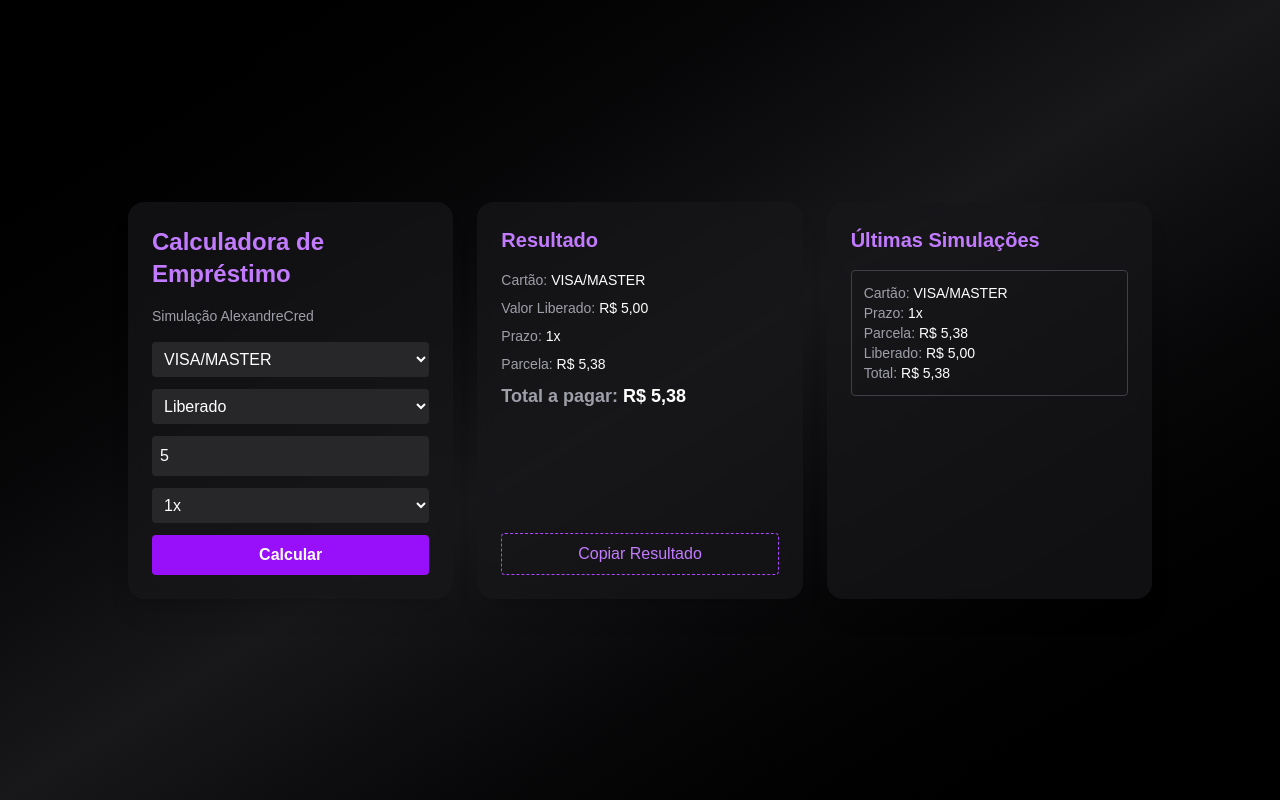
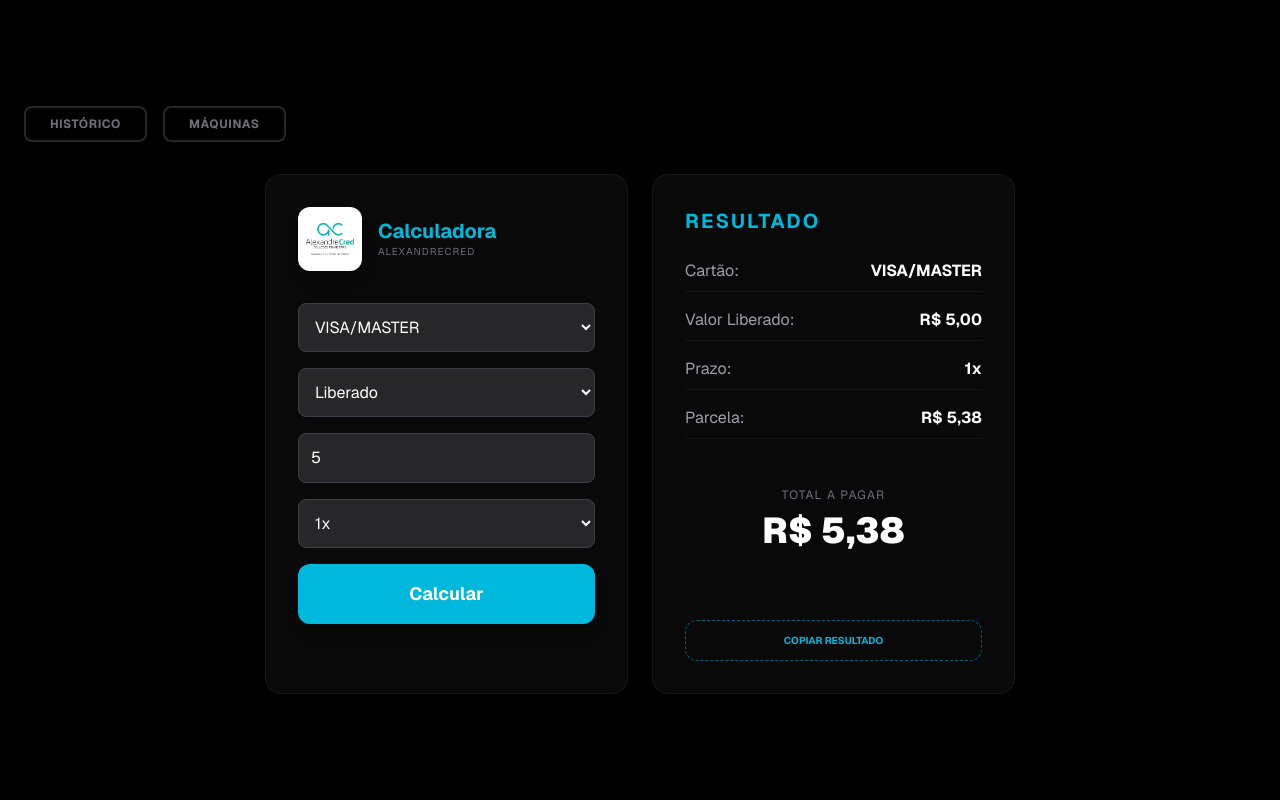
Before and after one commit to joseanttonnii/calculadora-emprestimo, a Next.js app: page / in a window 1280 px wide. Both pictures are taken after typing "5" into the empty fields and a click on the button "Calcular". Built offline with nearby package versions, Linux system fonts and the light colour scheme.

Commit message:
update botoes e maquinas

```diff
--- a/app/page.tsx
+++ b/app/page.tsx
@@ -6,15 +6,14 @@ import { useState } from "react";
 const formatar = (v: number) =>
   new Intl.NumberFormat("pt-BR", { minimumFractionDigits: 2, maximumFractionDigits: 2 }).format(v);
 
-// Taxas de empréstimo
 const taxas = {
   tipo1: {
-    liberado: { 0:4,1:7.5,2:8.25,3:8.75,4:9.5,5:9.99,6:10.75,7:11.25,8:11.75,9:12.25,10:12.99,11:13.75,12:14.49,13:16.5,14:17,15:17.49,16:18,17:19,18:19.99,19:22,20:24,21:24.99 },
-    limite: {0:3.846153846153846,1:6.976744186046512,2:7.621329626546681,3:8.045977011494253,4:8.675799086757991,5:9.082644785889626,6:9.706546275395034,7:10.112359550561798,8:10.511882998171846,9:10.889021224513619,10:11.402070064686851,11:12.087912087912088,12:12.808771168579914,13:14.163090128755365,14:14.52991452991453,15:14.892752574687633,16:15.254237288135593,17:15.966386554621849,18:16.663888657388115,19:18.032786885245903,20:19.35483870967742,21:19.993599487959037}
+    liberado: { 0: 4, 1: 7.5, 2: 8.25, 3: 8.75, 4: 9.5, 5: 9.99, 6: 10.75, 7: 11.25, 8: 11.75, 9: 12.25, 10: 12.99, 11: 13.75, 12: 14.49, 13: 16.5, 14: 17, 15: 17.49, 16: 18, 17: 19, 18: 19.99, 19: 22, 20: 24, 21: 24.99 },
+    limite: { 0: 3.846153846153846, 1: 6.976744186046512, 2: 7.621329626546681, 3: 8.045977011494253, 4: 8.675799086757991, 5: 9.082644785889626, 6: 9.706546275395034, 7: 10.112359550561798, 8: 10.511882998171846, 9: 10.91314031180400890868596882, 10: 11.49650411549694645543853447, 11: 12.087912087912088, 12: 12.65608350065503524301249013, 13: 14.163090128755365, 14: 14.52991452991453, 15: 14.88573495616656902723593583, 16: 15.254237288135593, 17: 15.966386554621849, 18: 16.65972164347028919076589716, 19: 18.032786885245903, 20: 19.35483870967742, 21: 19.993599487959037 }
   },
   tipo2: {
-    liberado: { 0:5,1:8,2:9,3:10,4:10.5,5:11.5,6:12.5,7:13,8:14,9:14.5,10:14.99,11:15.75,12:16.75,13:17.5,14:17.75,15:20.5,16:21,17:21.5,18:24.75,19:27.99,20:28.99,21:29.99 },
-    limite: {0:4.761904761904762,1:7.407407407407407,2:8.256880733944954,3:9.090909090909091,4:9.502262443438914,5:10.31390134529148,6:11.11111111111111,7:11.504424778761062,8:12.280701754385965,9:12.663755458515284,10:13.035916166623185,11:13.606911447084233,12:14.346938775510204,13:14.893617021276596,14:15.074324324324324,15:17.012448132780083,16:17.355371900826446,17:17.763280462184874,18:19.83974949759904,19:21.868858915108658,20:22.472322136923564,21:23.071978444188446}
+    liberado: { 0: 5, 1: 8, 2: 9, 3: 10, 4: 10.5, 5: 11.5, 6: 12.5, 7: 13, 8: 14, 9: 14.5, 10: 14.99, 11: 15.75, 12: 16.75, 13: 17.5, 14: 17.75, 15: 20.5, 16: 21, 17: 21.5, 18: 24.75, 19: 27.99, 20: 28.99, 21: 29.99 },
+    limite: { 0: 4.761904761904762, 1: 7.407407407407407, 2: 8.256880733944954, 3: 9.090909090909091, 4: 9.502262443438914, 5: 10.31390134529148, 6: 11.11111111111111, 7: 11.504424778761062, 8: 12.280701754385965, 9: 12.663755458515284, 10: 13.035916166623185, 11: 13.606911447084233, 12: 14.346938775510204, 13: 14.893617021276596, 14: 15.074324324324324, 15: 17.012448132780083, 16: 17.355371900826446, 17: 17.763280462184874, 18: 19.83967935871743486973947896, 19: 21.868858915108658, 20: 22.472322136923564, 21: 23.071978444188445955042772675 }
   }
 } as const;
 
@@ -28,184 +27,222 @@ interface Resultado {
   parcela: number | null;
 }
 
-// ====== HISTÓRICO ======
 interface HistoricoItem {
   tipo: Tipo;
   parcelas: number;
   resultado: Resultado;
 }
 
-// Função de cálculo
-function calcular({ tipo, opcao, valor, parcelas }: { tipo: Tipo, opcao: Opcao, valor: number, parcelas: number }): Resultado {
-  const maxParcelas = Object.keys(taxas[tipo][opcao]).length - 1;
-  const parcelasVal = Math.min(parcelas, maxParcelas) as Parcelas;
-
-  const taxa = taxas[tipo][opcao][parcelasVal] / 100;
-
-  let valorLiberado: number;
-  let totalPagar: number;
-
-  if (opcao === "liberado") {
-    valorLiberado = valor;
-    totalPagar = valor + valor * taxa;
-  } else {
-    valorLiberado = valor - valor * taxa;
-    totalPagar = valor;
-  }
-
-  const parcela = parcelasVal > 0 ? totalPagar / parcelasVal : null;
-
-  return { valorLiberado, totalPagar, parcela };
-}
-
-// Função para copiar texto
-function copiarTexto(texto: string) {
-  if (navigator.clipboard && window.isSecureContext) {
-    navigator.clipboard.writeText(texto).then(() => alert("Resultado copiado!")).catch(() => fallbackCopy(texto));
-  } else {
-    fallbackCopy(texto);
-  }
-}
-
-function fallbackCopy(texto: string) {
-  const textarea = document.createElement("textarea");
-  textarea.value = texto;
-  textarea.style.position = "fixed";
-  textarea.style.opacity = "0";
-  document.body.appendChild(textarea);
-  textarea.focus();
-  textarea.select();
-  try { document.execCommand("copy"); alert("Resultado copiado!"); }
-  catch { alert("Não foi possível copiar o resultado."); }
-  document.body.removeChild(textarea);
-}
-
-// Componente principal
 export default function Calculadora() {
   const [tipo, setTipo] = useState<Tipo>("tipo1");
   const [opcao, setOpcao] = useState<Opcao>("liberado");
   const [valor, setValor] = useState<string>("");
   const [parcelas, setParcelas] = useState<number>(1);
   const [res, setRes] = useState<Resultado | null>(null);
+  const [historico, setHistorico] = useState<HistoricoItem[]>([]);
+  const [mostrarHistorico, setMostrarHistorico] = useState(false);
+  const [mostrarMaquinas, setMostrarMaquinas] = useState(false);
 
-  // ====== HISTÓRICO ======
-  const [historico, setHistorico] = useState<HistoricoItem[]>([]);
+  // LOGICA DAS MAQUINAS ATUALIZADA
+  const checarMaquina = (t: Tipo, p: number) => {
+    const m1 = t === "tipo1" && p <= 8; // Pag Bank: VISA/MASTER 0-8x
+    const m2 = t === "tipo1" && p >= 9 && p <= 12; // Infinity: VISA/MASTER 9-12x
+    const m3 = (t === "tipo1" && p >= 13) || (t === "tipo2" && p >= 5); // Rede: VISA 13-21x / ELO 5-21x
+    const m4 = t === "tipo2" && p <= 4; // Mercado Pago: ELO 0-4x
+    return { m1, m2, m3, m4 };
+  };
 
-  const handleCalcular = () => {
-    const numValor = Number(valor);
-    if (isNaN(numValor) || numValor <= 0) { alert("Digite um valor válido"); return; }
+  const status = checarMaquina(tipo, parcelas);
+  const isM1 = res && status.m1;
+  const isM2 = res && status.m2;
+  const isM3 = res && status.m3;
+  const isM4 = res && status.m4;
 
-    const resultado = calcular({ tipo, opcao, valor: numValor, parcelas });
-    setRes(resultado);
-
-    setHistorico(prev => {
-      const novo = [{ tipo, parcelas, resultado }, ...prev];
-      return novo.slice(0, 3);
-    });
+  const getMaquinaRecomendada = (t: Tipo, p: number) => {
+    const s = checarMaquina(t, p);
+    if (s.m1) return "Pag Bank";
+    if (s.m2) return "Infinity";
+    if (s.m3) return "Rede";
+    if (s.m4) return "Mercado Pago";
+    return "N/A";
   };
 
   const handleCopiar = () => {
     if (!res) return;
+    const texto = `=====AlexandreCred=====\n\nCartão: ${tipo === "tipo1" ? "VISA/MASTER" : "ELO/HIPER"}\nValor Liberado: R$ ${formatar(res.valorLiberado)}\nPrazo: ${parcelas}x\nParcela: R$ ${res.parcela ? formatar(res.parcela) : '-'}\nTotal a pagar: R$ ${formatar(res.totalPagar)}`;
 
-    const tipoCartao = tipo === "tipo1" ? "VISA/MASTER" : "ELO/HIPER";
-
-    const texto = `
-=====AlexandreCred=====
-
-Cartão: ${tipoCartao}
-Valor Liberado: R$ ${formatar(res.valorLiberado)}
-Prazo: ${parcelas > 0 ? `${parcelas}x` : '-'}
-Parcela: R$ ${res.parcela !== null ? formatar(res.parcela) : '-'}
-Total a pagar: R$ ${formatar(res.totalPagar)}
-    `;
-    copiarTexto(texto.trim());
+    if (navigator.clipboard && window.isSecureContext) {
+      navigator.clipboard.writeText(texto).then(() => alert("Copiado!")).catch(() => alert("Erro ao copiar"));
+    } else {
+      const textArea = document.createElement("textarea");
+      textArea.value = texto;
+      document.body.appendChild(textArea);
+      textArea.select();
+      document.execCommand('copy');
+      document.body.removeChild(textArea);
+      alert("Copiado!");
+    }
   };
 
-  const tipoCartaoDisplay = tipo === "tipo1" ? "VISA/MASTER" : "ELO/HIPER";
+  const calcular = () => {
+    const numValor = Number(valor);
+    if (isNaN(numValor) || numValor <= 0) return;
+    const maxParcelas = Object.keys(taxas[tipo][opcao]).length - 1;
+    const parcelasVal = Math.min(parcelas, maxParcelas) as Parcelas;
+    const taxa = taxas[tipo][opcao][parcelasVal] / 100;
+
+    let valorLiberado, totalPagar;
+    if (opcao === "liberado") {
+      valorLiberado = numValor;
+      totalPagar = numValor + numValor * taxa;
+    } else {
+      valorLiberado = numValor - numValor * taxa;
+      totalPagar = numValor;
+    }
+    const resultado = { valorLiberado, totalPagar, parcela: parcelasVal > 0 ? totalPagar / parcelasVal : null };
+    setRes(resultado);
+    setHistorico(prev => [{ tipo, parcelas, resultado }, ...prev].slice(0, 3));
+  };
 
   return (
-    <div className="min-h-screen bg-gradient-to-br from-black via-zinc-900 to-black text-white flex items-center justify-center p-6">
-      <div className="w-full max-w-5xl grid md:grid-cols-3 gap-6">
+    <div className="min-h-screen bg-black text-white p-6 flex flex-col items-center justify-center overflow-x-hidden font-sans">
 
-        {/* Painel Entrada */}
-        <div className="bg-zinc-900/70 backdrop-blur rounded-2xl p-6 space-y-4 shadow-xl">
-          <h1 className="text-2xl font-bold text-purple-400">Calculadora de Empréstimo</h1>
-          <p className="text-sm text-zinc-400">Simulação AlexandreCred</p>
+      {/* Botões Superiores */}
+      <div className="flex gap-4 mb-8 w-full max-w-[800px] md:max-w-full justify-center md:justify-start">
+        <button onClick={() => setMostrarHistorico(!mostrarHistorico)} className={`px-6 py-2 rounded-lg border-2 transition-all font-bold text-xs tracking-wider ${mostrarHistorico ? "border-cyan-500 bg-cyan-500/20 text-white" : "border-zinc-800 text-zinc-500 hover:border-zinc-700"}`}>HISTÓRICO</button>
+        <button onClick={() => setMostrarMaquinas(!mostrarMaquinas)} className={`px-6 py-2 rounded-lg border-2 transition-all font-bold text-xs tracking-wider ${mostrarMaquinas ? "border-cyan-500 bg-cyan-500/20 text-white" : "border-zinc-800 text-zinc-500 hover:border-zinc-700"}`}>MÁQUINAS</button>
+      </div>
 
-          <div className="space-y-3">
-            <select className="w-full p-2 rounded bg-zinc-800" value={tipo} onChange={e => setTipo(e.target.value as Tipo)}>
+      <div className={`grid gap-6 transition-all duration-500 items-stretch justify-center w-full ${ (mostrarHistorico && mostrarMaquinas) ? "max-w-[1400px] md:grid-cols-4" : (mostrarHistorico || mostrarMaquinas) ? "max-w-[1100px] md:grid-cols-3" : "max-w-[750px] md:grid-cols-2" }`}>
+
+        {/* 1. Entrada */}
+        <div className="bg-zinc-900/40 rounded-2xl p-8 border border-zinc-800/50 shadow-xl flex flex-col min-h-[520px]">
+          <div className="flex items-center gap-4 mb-8">
+            <div className="bg-white p-2 rounded-xl shrink-0 shadow-lg"><img src="/logo.png" alt="Logo" className="w-12 h-12 object-contain" /></div>
+            <div><h1 className="text-xl font-bold text-cyan-500 leading-tight">Calculadora</h1><p className="text-zinc-500 text-[10px] uppercase tracking-widest">AlexandreCred</p></div>
+          </div>
+          <div className="space-y-4 flex-grow">
+            <select className="w-full p-3 rounded-lg bg-zinc-800 border border-zinc-700 text-white focus:border-cyan-500 outline-none" value={tipo} onChange={e => setTipo(e.target.value as Tipo)}>
               <option value="tipo1">VISA/MASTER</option>
               <option value="tipo2">ELO/HIPER</option>
             </select>
-
-            <select className="w-full p-2 rounded bg-zinc-800" value={opcao} onChange={e => setOpcao(e.target.value as Opcao)}>
+            <select className="w-full p-3 rounded-lg bg-zinc-800 border border-zinc-700 text-white focus:border-cyan-500 outline-none" value={opcao} onChange={e => setOpcao(e.target.value as Opcao)}>
               <option value="liberado">Liberado</option>
               <option value="limite">Limite</option>
             </select>
-
-            <input
-              type="number"
-              className="w-full p-2 rounded bg-zinc-800"
-              value={valor}
-              onChange={e => setValor(e.target.value)}
-              placeholder="Valor do empréstimo"
-            />
-
-            <select className="w-full p-2 rounded bg-zinc-800" value={parcelas} onChange={e => setParcelas(Number(e.target.value))}>
+            <input type="number" className="w-full p-3 rounded-lg bg-zinc-800 border border-zinc-700 text-white focus:border-cyan-500 outline-none" value={valor} onChange={e => setValor(e.target.value)} placeholder="Valor R$" />
+            <select className="w-full p-3 rounded-lg bg-zinc-800 border border-zinc-700 text-white focus:border-cyan-500 outline-none" value={parcelas} onChange={e => setParcelas(Number(e.target.value))}>
               {Array.from({ length: 22 }).map((_, i) => <option key={i} value={i}>{i}x</option>)}
             </select>
-
-            <button className="w-full bg-purple-600 hover:bg-purple-700 transition p-2 rounded font-semibold" onClick={handleCalcular}>
-              Calcular
-            </button>
+            <button className="w-full bg-cyan-500 hover:bg-cyan-400 py-4 rounded-xl font-bold text-lg shadow-lg active:scale-95" onClick={calcular}>Calcular</button>
           </div>
         </div>
 
-        {/* Painel Resultado */}
-        <div className="bg-zinc-900/70 backdrop-blur rounded-2xl p-6 shadow-xl flex flex-col justify-between">
+        {/* 2. Resultado */}
+        <div className="bg-zinc-900/40 rounded-2xl p-8 border border-zinc-800/50 shadow-xl flex flex-col justify-between min-h-[520px]">
           <div>
-            <h2 className="text-xl font-semibold text-purple-400 mb-4">Resultado</h2>
+            <h2 className="text-xl font-bold text-cyan-500 mb-6 uppercase tracking-widest">Resultado</h2>
             {res ? (
-              <div className="space-y-2 text-sm">
-                <p><span className="text-zinc-400">Cartão:</span> {tipoCartaoDisplay}</p>
-                <p><span className="text-zinc-400">Valor Liberado:</span> R$ {formatar(res.valorLiberado)}</p>
-                <p><span className="text-zinc-400">Prazo:</span> {parcelas}x</p>
-                <p><span className="text-zinc-400">Parcela:</span> R$ {res.parcela !== null ? formatar(res.parcela) : '-'}</p>
-                <p className="text-lg font-bold"><span className="text-zinc-400">Total a pagar:</span> R$ {formatar(res.totalPagar)}</p>
+              <div className="space-y-4 text-zinc-400">
+                <p className="flex justify-between border-b border-zinc-800/40 pb-2">Cartão: <span className="text-white font-bold">{tipo === "tipo1" ? "VISA/MASTER" : "ELO/HIPER"}</span></p>
+                <p className="flex justify-between border-b border-zinc-800/40 pb-2">Valor Liberado: <span className="text-white font-bold">R$ {formatar(res.valorLiberado)}</span></p>
+                <p className="flex justify-between border-b border-zinc-800/40 pb-2">Prazo: <span className="text-white font-bold">{parcelas}x</span></p>
+                <p className="flex justify-between border-b border-zinc-800/40 pb-2">Parcela: <span className="text-white font-bold">R$ {res.parcela ? formatar(res.parcela) : '-'}</span></p>
+                <div className="pt-8 text-center">
+                  <p className="text-zinc-500 text-xs uppercase tracking-widest mb-2">Total a pagar</p>
+                  <p className="text-4xl font-black text-white">R$ {formatar(res.totalPagar)}</p>
+                </div>
               </div>
-            ) : (
-              <p className="text-zinc-500">Preencha os dados para calcular</p>
-            )}
+            ) : <div className="flex items-center justify-center h-48 italic text-zinc-600">Aguardando dados...</div>}
           </div>
-
-          {res && (
-            <button className="mt-4 border border-dashed border-purple-500 text-purple-400 p-2 rounded" onClick={handleCopiar}>
-              Copiar Resultado
-            </button>
-          )}
+          {res && <button onClick={handleCopiar} className="w-full border border-dashed border-cyan-500/50 text-cyan-500 py-3 rounded-xl font-bold uppercase text-[10px]">Copiar Resultado</button>}
         </div>
 
-        {/* Painel Histórico */}
-        <div className="bg-zinc-900/70 backdrop-blur rounded-2xl p-6 shadow-xl">
-          <h2 className="text-xl font-semibold text-purple-400 mb-4">Últimas Simulações</h2>
+        {/* 3. Histórico */}
+        {mostrarHistorico && (
+          <div className="bg-zinc-900/40 rounded-2xl p-6 border border-zinc-800/50 min-h-[520px] animate-in fade-in slide-in-from-right-4">
+            <h2 className="text-lg font-bold text-cyan-500 mb-6 uppercase tracking-widest">Histórico</h2>
+            <div className="space-y-6">
+              {historico.map((item, index) => (
+                <div key={index} className="border border-zinc-800 rounded-xl p-4 bg-black/40 text-[10px] space-y-2 relative overflow-hidden">
+                   <div className="absolute top-0 right-0 bg-cyan-500/10 px-2 py-1 text-[8px] text-cyan-500 font-bold rounded-bl-lg">#{index + 1}</div>
 
-          {historico.length === 0 && (
-            <p className="text-zinc-500 text-sm">Nenhuma simulação ainda</p>
-          )}
+                   <div className="mb-2">
+                     <span className="bg-green-500/20 text-green-400 px-2 py-0.5 rounded text-[8px] font-bold border border-green-500/30 uppercase tracking-tighter">
+                        Usou: {getMaquinaRecomendada(item.tipo, item.parcelas)}
+                     </span>
+                   </div>
 
-          <div className="space-y-3 text-sm">
-            {historico.map((item, index) => (
-              <div key={index} className="border border-zinc-700 rounded p-3">
-                <p><span className="text-zinc-400">Cartão:</span> {item.tipo === "tipo1" ? "VISA/MASTER" : "ELO/HIPER"}</p>
-                <p><span className="text-zinc-400">Prazo:</span> {item.parcelas}x</p>
-                <p><span className="text-zinc-400">Parcela:</span> R$ {item.resultado.parcela !== null ? formatar(item.resultado.parcela) : '-'}</p>
-                <p><span className="text-zinc-400">Liberado:</span> R$ {formatar(item.resultado.valorLiberado)}</p>
-                <p><span className="text-zinc-400">Total:</span> R$ {formatar(item.resultado.totalPagar)}</p>
+                   <p className="flex justify-between border-b border-zinc-800/30 pb-1 text-zinc-400">Cartão: <span className="text-white font-bold">{item.tipo === "tipo1" ? "VISA/MASTER" : "ELO/HIPER"}</span></p>
+                   <p className="flex justify-between border-b border-zinc-800/30 pb-1 text-zinc-400">Valor Liberado: <span className="text-white font-bold">R$ {formatar(item.resultado.valorLiberado)}</span></p>
+                   <p className="flex justify-between border-b border-zinc-800/30 pb-1 text-zinc-400">Prazo: <span className="text-white font-bold">{item.parcelas}x</span></p>
+                   <p className="flex justify-between border-b border-zinc-800/30 pb-1 text-zinc-400">Parcela: <span className="text-white font-bold">R$ {item.resultado.parcela ? formatar(item.resultado.parcela) : '-'}</span></p>
+                   <p className="text-white font-black pt-2 text-right text-xs">Total: R$ {formatar(item.resultado.totalPagar)}</p>
+                </div>
+              ))}
+            </div>
+          </div>
+        )}
+
+        {/* 4. Máquinas */}
+        {mostrarMaquinas && (
+          <div className="bg-zinc-900/40 rounded-2xl p-6 border border-zinc-800/50 min-h-[520px] animate-in fade-in slide-in-from-right-4">
+            <h2 className="text-lg font-bold text-cyan-500 mb-6 uppercase tracking-widest text-center">Máquinas</h2>
+            <div className="space-y-3">
+
+              {/* Máquina 1 - PAG BANK */}
+              <div className={`p-3 rounded-xl border-2 transition-all flex flex-col gap-2 ${isM1 ? "border-green-500 bg-green-500/10" : "border-zinc-800 opacity-30"}`}>
+                <p className="text-[10px] font-black text-center text-zinc-300 uppercase">Pag Bank</p>
+                <div className="flex items-center gap-3">
+                  <div className="w-12 h-12 bg-white rounded-lg p-1 shrink-0 overflow-hidden shadow-lg"><img src="/maquina1.png" className="w-full h-full object-contain" alt="m1"/></div>
+                  <div className="text-[9px]">
+                     <p className="font-bold text-white uppercase tracking-tighter">Visa/Master: 0-8x</p>
+                     {isM1 && <p className="text-green-400 font-bold mt-1 animate-pulse">✓ INDICADA</p>}
+                  </div>
+                </div>
               </div>
-            ))}
+
+              {/* Máquina 2 - INFINITY */}
+              <div className={`p-3 rounded-xl border-2 transition-all flex flex-col gap-2 ${isM2 ? "border-green-500 bg-green-500/10" : "border-zinc-800 opacity-30"}`}>
+                <p className="text-[10px] font-black text-center text-zinc-300 uppercase">Infinity</p>
+                <div className="flex items-center gap-3">
+                  <div className="w-12 h-12 bg-white rounded-lg p-1 shrink-0 overflow-hidden shadow-lg"><img src="/maquina2.png" className="w-full h-full object-contain" alt="m2"/></div>
+                  <div className="text-[9px]">
+                     <p className="font-bold text-white uppercase tracking-tighter">Visa/Master: 9-12x</p>
+                     <p className="text-red-500 font-bold leading-tight">NÃO WILL / PAG</p>
+                     {isM2 && <p className="text-green-400 font-bold mt-1 animate-pulse">✓ INDICADA</p>}
+                  </div>
+                </div>
+              </div>
+
+              {/* Máquina 3 - REDE */}
+              <div className={`p-3 rounded-xl border-2 transition-all flex flex-col gap-2 ${isM3 ? "border-green-500 bg-green-500/10" : "border-zinc-800 opacity-30"}`}>
+                <p className="text-[10px] font-black text-center text-zinc-300 uppercase">Rede</p>
+                <div className="flex items-center gap-3">
+                  <div className="w-12 h-12 bg-white rounded-lg p-1 shrink-0 overflow-hidden shadow-lg"><img src="/maquina3.png" className="w-full h-full object-contain" alt="m3"/></div>
+                  <div className="text-[9px]">
+                     <p className="font-bold text-white uppercase tracking-tighter">Visa: 13-21x</p>
+                     <p className="text-zinc-400">Elo: 5-21x</p>
+                     {isM3 && <p className="text-green-400 font-bold mt-1 animate-pulse">✓ INDICADA</p>}
+                  </div>
+                </div>
+              </div>
+
+              {/* Máquina 4 - MERCADO PAGO */}
+              <div className={`p-3 rounded-xl border-2 transition-all flex flex-col gap-2 ${isM4 ? "border-green-500 bg-green-500/10" : "border-zinc-800 opacity-30"}`}>
+                <p className="text-[10px] font-black text-center text-zinc-300 uppercase">Mercado Pago</p>
+                <div className="flex items-center gap-3">
+                  <div className="w-12 h-12 bg-white rounded-lg p-1 shrink-0 overflow-hidden shadow-lg"><img src="/maquina4.png" className="w-full h-full object-contain" alt="m4"/></div>
+                  <div className="text-[9px]">
+                     <p className="font-bold text-white uppercase tracking-tighter">Elo: 0-4x</p>
+                     {isM4 && <p className="text-green-400 font-bold mt-1 animate-pulse">✓ INDICADA</p>}
+                  </div>
+                </div>
+              </div>
+
+            </div>
           </div>
-        </div>
-
+        )}
       </div>
     </div>
   );
```
